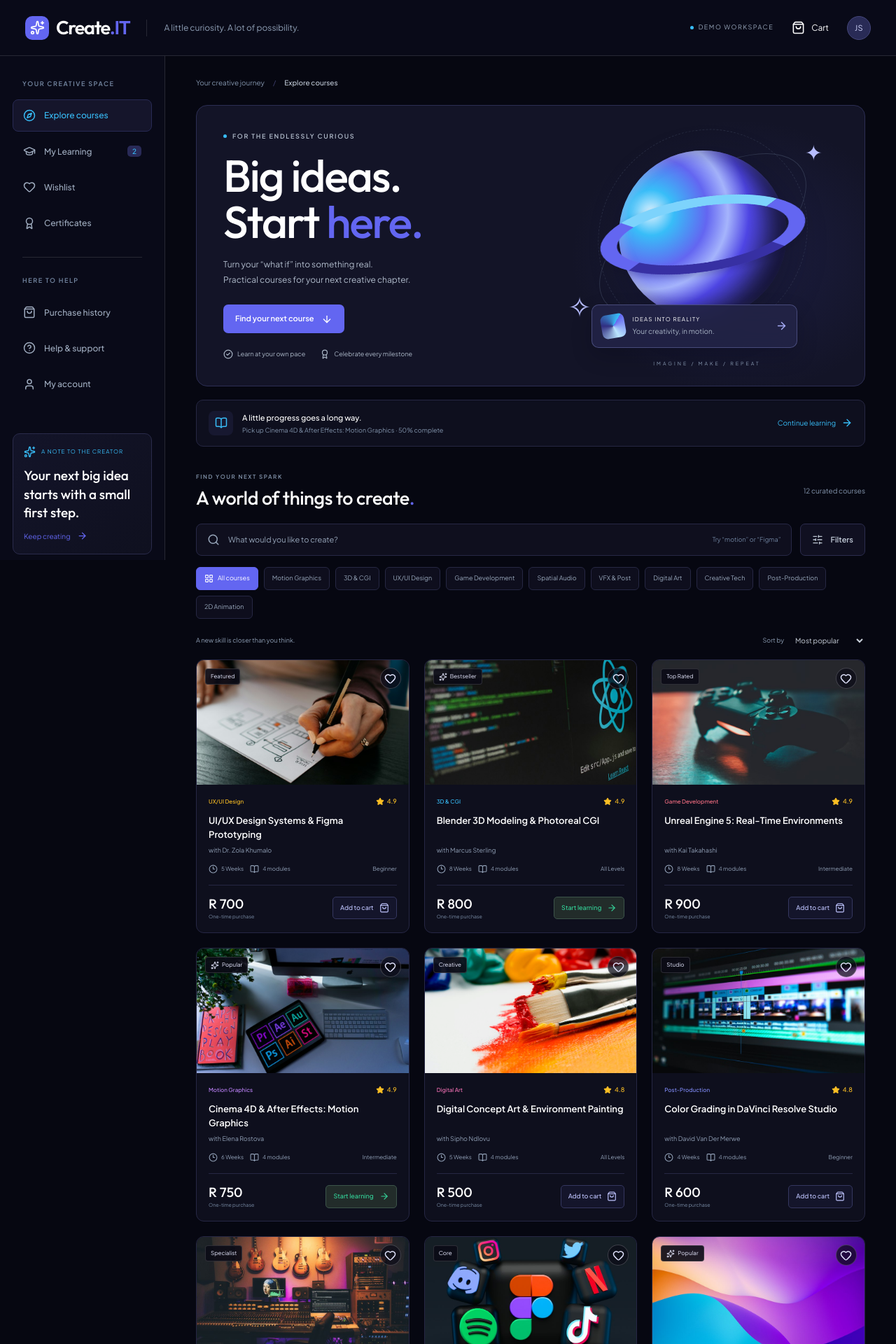
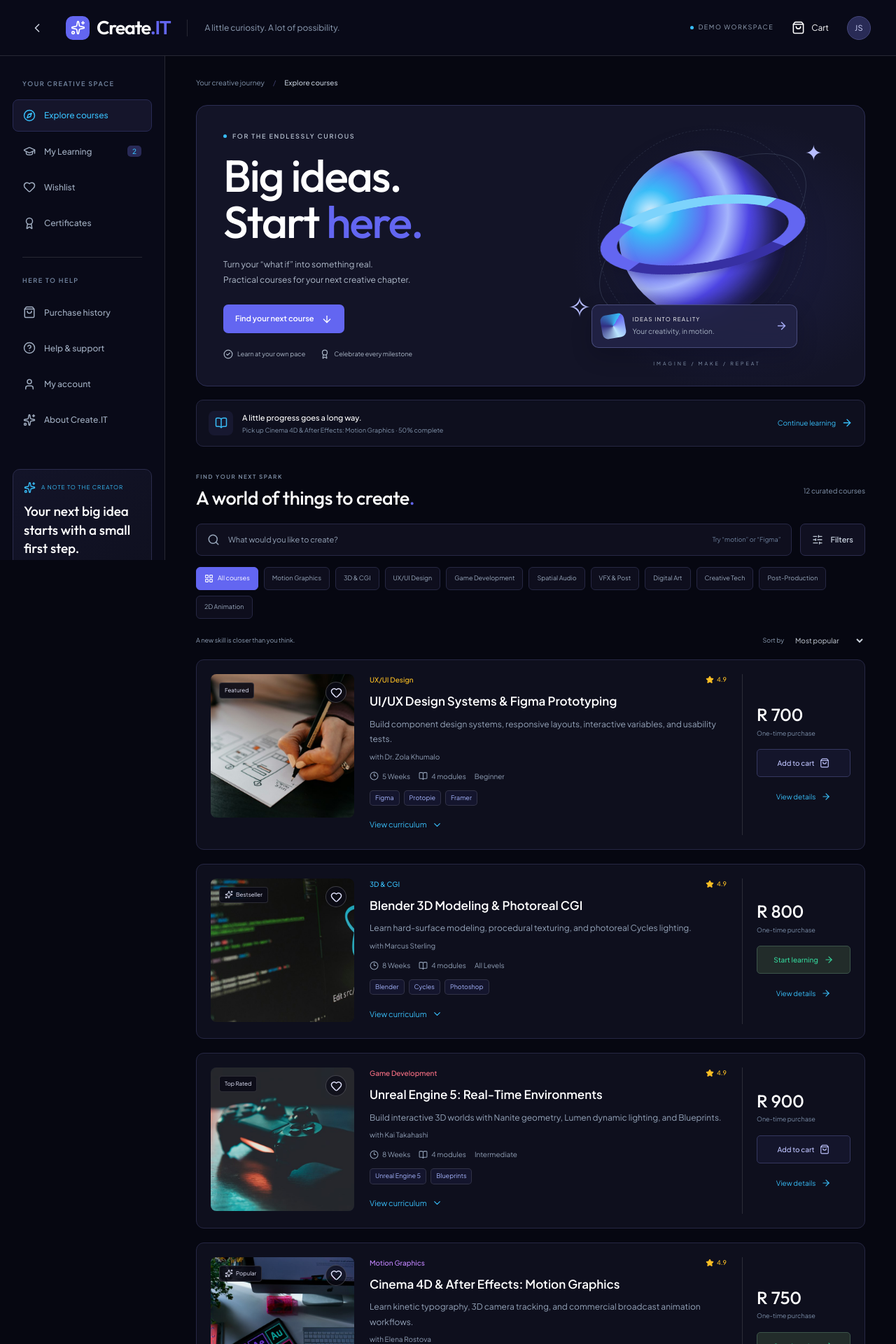
Before and after one commit to RudolphLamp/imy, a React (Vite) app: page / in a window 1280 px wide. Shown: the top 1920 px of the page at 70% size. Built offline with nearby package versions, Linux system fonts and the light colour scheme.

Commit message:
Restore required course lists, About page, footer and collapsible navigation

```diff
--- a/src/App.jsx
+++ b/src/App.jsx
@@ -1,4 +1,4 @@
-import { useCallback, useEffect, useRef, useState } from "react";
+import { lazy, Suspense, useCallback, useEffect, useRef, useState } from "react";
 import {
   ArrowLeft,
   ArrowRight,
@@ -8,6 +8,9 @@ import {
   Sparkles,
 } from "lucide-react";
 import ProductsView from "./components/products/ProductsView";
+import Footer from "./components/Footer";
+
+const LandingPage = lazy(() => import("./components/LandingPage"));
 
 const demoUser = {
   id: "jane.smith@createit.academy",
@@ -265,11 +268,12 @@ function Auth({ mode, onMode, onSuccess }) {
   );
 }
 
-function Home({ onNavigate }) {
+function Home({ onNavigate, onNavigateToTab }) {
   return (
     <div className="fd-home">
       <header>
         <Brand onClick={() => onNavigate("products")} />
+        <button className="fd-text-button" onClick={() => onNavigate("about")}>About Create.IT</button>
         <button className="fd-secondary" onClick={() => onNavigate("login")}>
           Sign in <ArrowRight size={15} />
         </button>
@@ -327,6 +331,7 @@ function Home({ onNavigate }) {
           and Google Fonts. Not an official university learning service.
         </small>
       </main>
+      <Footer onNavigate={onNavigate} onNavigateToTab={onNavigateToTab} />
     </div>
   );
 }
@@ -342,6 +347,8 @@ export default function App() {
       return "products";
     }
   });
+  const [workspaceStart, setWorkspaceStart] = useState({ tab: "catalog", section: "overview" });
+  useEffect(() => { window.scrollTo({ top: 0, behavior: "instant" }); }, [view]);
   const [toast, setToast] = useState(null);
   const timer = useRef(null);
   const showToast = useCallback((message, type = "info") => {
@@ -383,6 +390,14 @@ export default function App() {
     setView("login");
     showToast("You’re signed out. Your learning is saved on this device.");
   };
+  const openWorkspace = (tab = "catalog", section = "overview") => {
+    setWorkspaceStart({ tab, section });
+    enter(user);
+  };
+  const navigatePublic = (target) => {
+    if (target === "products") openWorkspace();
+    else setView(target);
+  };
   return (
     <div className="app-container">
       {toast && (
@@ -402,13 +417,15 @@ export default function App() {
           onLogout={logout}
           onShowToast={showToast}
           onNavigateView={setView}
+          initialTab={workspaceStart.tab}
+          initialSection={workspaceStart.section}
         />
+      ) : view === "about" ? (
+        <Suspense fallback={<main className="fd-loading" role="status">Opening About Create.IT...</main>}>
+          <LandingPage onNavigate={navigatePublic} onNavigateToTab={openWorkspace} />
+        </Suspense>
       ) : view === "landing" ? (
-        <Home
-          onNavigate={(target) =>
-            target === "products" ? enter(user) : setView(target)
-          }
-        />
+        <Home onNavigate={navigatePublic} onNavigateToTab={openWorkspace} />
       ) : (
         <Auth key={view} mode={view} onMode={setView} onSuccess={enter} />
       )}
--- a/src/components/Footer.jsx
+++ b/src/components/Footer.jsx
@@ -74,7 +74,7 @@ export default function Footer({ onNavigate, onNavigateToTab }) {
               <button
                 type="button"
                 onClick={() => {
-                  handleNav('landing');
+                  handleNav('about');
                   window.scrollTo({ top: 0, behavior: 'smooth' });
                 }}
               >
--- a/src/components/LandingPage.jsx
+++ b/src/components/LandingPage.jsx
@@ -16,7 +16,7 @@ import {
 } from 'lucide-react';
 import Footer from './Footer';
 
-export default function LandingPage({ onNavigate }) {
+export default function LandingPage({ onNavigate, onNavigateToTab }) {
   const courses = [
     {
       icon: Film,
@@ -69,8 +69,8 @@ export default function LandingPage({ onNavigate }) {
     },
     {
       icon: Award,
-      title: 'Certified Diplomas',
-      desc: 'Earn industry-recognized credentials to boost your professional portfolio.'
+      title: 'Completion Certificates',
+      desc: 'Celebrate finished courses with downloadable prototype completion certificates.'
     }
   ];
 
@@ -162,16 +162,16 @@ export default function LandingPage({ onNavigate }) {
         {/* Stats Strip */}
         <div className="landing-stats-strip">
           <div className="landing-stat-card">
-            <h3>240+</h3>
+            <h3>12</h3>
             <p>Courses Available</p>
           </div>
           <div className="landing-stat-card">
-            <h3>50k+</h3>
-            <p>Active Students</p>
+            <h3>10</h3>
+            <p>Creative categories</p>
           </div>
           <div className="landing-stat-card">
-            <h3>98%</h3>
-            <p>Satisfaction Rate</p>
+            <h3>100%</h3>
+            <p>Demo checkout</p>
           </div>
           <div className="landing-stat-card">
             <h3>4.8 <Star size={15} fill="#fbbf24" stroke="none" style={{ display: 'inline', verticalAlign: 'middle' }} /></h3>
@@ -194,6 +194,14 @@ export default function LandingPage({ onNavigate }) {
             return (
               <motion.div
                 key={idx}
+                role="button"
+                tabIndex={0}
+                onKeyDown={(event) => {
+                  if (event.key === 'Enter' || event.key === ' ') {
+                    event.preventDefault();
+                    onNavigate('products');
+                  }
+                }}
                 className="landing-course-card"
                 whileHover={{ y: -6, borderColor: 'rgba(99, 102, 241, 0.5)' }}
                 onClick={() => onNavigate('products')}
@@ -243,10 +251,19 @@ export default function LandingPage({ onNavigate }) {
         </div>
       </section>
 
+      <section id="about" className="landing-features-section" aria-labelledby="about-heading">
+        <div className="section-header-center">
+          <span className="section-tag-pill">ABOUT CREATE.IT</span>
+          <h2 id="about-heading" className="section-title">A space for creative learning.</h2>
+          <p className="section-sub">Create.IT is our IMY 320 Multimedia Trends group design project at the University of Pretoria. Explore multimedia courses, save your favourites, track your learning and celebrate each completed course.</p>
+          <p className="section-sub">This student prototype stores activity in your browser. Checkout requires no real payment, and completion certificates are prototype artifacts.</p>
+        </div>
+      </section>
+
       {/* Footer */}
       <Footer
         onNavigate={onNavigate}
-        onNavigateToTab={(_tab) => onNavigate('products')}
+        onNavigateToTab={onNavigateToTab}
       />
     </div>
   );
--- a/src/components/products/ProductsView.jsx
+++ b/src/components/products/ProductsView.jsx
@@ -8,6 +8,8 @@ import {
   Check,
   CheckCircle2,
   ChevronDown,
+  ChevronLeft,
+  ChevronRight,
   Clock3,
   Compass,
   GraduationCap,
@@ -39,6 +41,7 @@ import {
   sampleReviews,
 } from "../../data/customerMockData";
 import fallbackImage from "../../assets/hero.png";
+import Footer from "../Footer";
 
 const money = (amount) =>
   new Intl.NumberFormat("en-ZA", {
@@ -173,6 +176,8 @@ export default function ProductsView({
   onLogout,
   onShowToast,
   onNavigateView,
+  initialTab = "catalog",
+  initialSection = "overview",
 }) {
   const prefix = `createit_${encodeURIComponent((user.id || user.email).toLowerCase())}_`;
   const demo = user.email === DEMO_EMAIL;
@@ -181,10 +186,18 @@ export default function ProductsView({
   const [tab, setTab] = useState(() =>
     new URLSearchParams(location.search).get("view") === "customer"
       ? "customer"
-      : "catalog",
+      : initialTab,
   );
-  const [section, setSection] = useState("overview");
+  const [section, setSection] = useState(initialSection);
   const [mobileOpen, setMobileOpen] = useState(false);
+  const [sidebarCollapsed, setSidebarCollapsed] = useState(() => {
+    try { return localStorage.getItem("createit_sidebar_collapsed") === "true"; }
+    catch { return false; }
+  });
+  useEffect(() => {
+    try { localStorage.setItem("createit_sidebar_collapsed", String(sidebarCollapsed)); }
+    catch { /* Navigation remains usable without storage. */ }
+  }, [sidebarCollapsed]);
   const [query, setQuery] = useState("");
   const [category, setCategory] = useState("All");
   const [sort, setSort] = useState("popular");
@@ -467,6 +480,7 @@ export default function ProductsView({
         <h3>
           <button onClick={() => openCourse(c.id)}>{c.title}</button>
         </h3>
+        <p className="fd-course-description">{c.description}</p>
         <p className="fd-instructor">with {c.instructor}</p>
         <div className="fd-course-meta">
           <span>
@@ -479,6 +493,14 @@ export default function ProductsView({
           </span>
           <span>{c.level === "Beginner to Pro" ? "Beginner" : c.level}</span>
         </div>
+        <div className="fd-course-tools" aria-label="Course tools">
+          {c.tools.map((tool) => <span key={tool}>{tool}</span>)}
+        </div>
+        <details className="fd-list-curriculum">
+          <summary>View curriculum <ChevronDown size={15} /></summary>
+          <ol>{c.lessons.map((lesson) => <li key={lesson}>{lesson}</li>)}</ol>
+        </details>
+      </div>
         <div className="fd-course-bottom">
           <div>
             <strong>{money(c.price)}</strong>
@@ -501,17 +523,29 @@ export default function ProductsView({
               <ShoppingBag size={14} />
             )}
           </button>
+          <button className="fd-text-button" onClick={() => openCourse(c.id)}>
+            View details <ArrowRight size={14} />
+          </button>
         </div>
-      </div>
     </article>
   );
 
   return (
-    <div className="fd-app">
+    <div className={`fd-app ${sidebarCollapsed ? "fd-sidebar-collapsed" : ""}`}>
       <a className="fd-skip" href="#main-content">
         Skip to content
       </a>
       <header className="fd-header">
+        <button
+          className="fd-collapse-toggle fd-icon-button"
+          aria-label={sidebarCollapsed ? "Expand navigation" : "Collapse navigation"}
+          title={sidebarCollapsed ? "Expand navigation" : "Collapse navigation"}
+          aria-expanded={!sidebarCollapsed}
+          aria-controls="main-navigation"
+          onClick={() => setSidebarCollapsed((value) => !value)}
+        >
+          {sidebarCollapsed ? <ChevronRight size={20} /> : <ChevronLeft size={20} />}
+        </button>
         <button
           className="fd-menu-toggle fd-icon-button"
           aria-label={mobileOpen ? "Close navigation" : "Open navigation"}
@@ -626,6 +660,9 @@ export default function ProductsView({
           >
             <User size={18} />
             My account
+          </button>
+          <button onClick={() => onNavigateView("about")}>
+            <Sparkles size={18} /> About Create.IT
           </button>
         </nav>
         <div className="fd-sidebar-bottom">
@@ -996,7 +1033,7 @@ export default function ProductsView({
                 </label>
               </div>
               {filtered.length ? (
-                <div className="fd-course-grid">{filtered.map(renderCard)}</div>
+                <div className="fd-course-list">{filtered.map(renderCard)}</div>
               ) : (
                 <EmptyState
                   icon={Search}
@@ -1132,7 +1169,7 @@ export default function ProductsView({
               <p>All the courses you want to come back to.</p>
             </div>
             {wishlist.length ? (
-              <div className="fd-course-grid">
+              <div className="fd-course-list">
                 {courses.filter((c) => wishlist.includes(c.id)).map(renderCard)}
               </div>
             ) : (
@@ -1316,33 +1353,7 @@ export default function ProductsView({
             onDismissOrder={() => setNewOrderId(null)}
           />
         )}
-        <footer className="fd-footer">
-          <div>
-            <button className="fd-brand" onClick={() => navigate("catalog")}>
-              Create<span className="fd-brand-dot">.IT</span>
-            </button>
-            <span>Stay curious. Keep creating.</span>
-          </div>
-          <p>
-            © 2026 Create.IT · IMY 320 final design · University of Pretoria
-            student project.
-          </p>
-          <div>
-            <button onClick={() => navigate("customer", "support")}>
-              Help & support
-            </button>
-            <button onClick={() => navigate("customer", "profile")}>
-              Your data
-            </button>
-            <button onClick={() => onNavigateView("landing")}>
-              About Create.IT
-            </button>
-          </div>
-          <small>
-            Built with React · Vite · Lucide · html2canvas · Google Fonts. Local
-            browser prototype; no real payments or emails.
-          </small>
-        </footer>
+        <Footer onNavigate={onNavigateView} onNavigateToTab={navigate} />
       </main>
       {checkoutOpen && (
         <Checkout
--- a/src/final.css
+++ b/src/final.css
@@ -2886,3 +2886,142 @@ body {
     transform: translateX(0);
   }
 }
+
+/* Restore the required list catalogue and original shared footer. */
+.fd-course-list {
+  display: flex;
+  flex-direction: column;
+  gap: 20px;
+}
+.fd-course-list .fd-course-card {
+  display: grid;
+  grid-template-columns: 205px minmax(0, 1fr) 155px;
+  align-items: start;
+  gap: 22px;
+  padding: 20px;
+}
+.fd-course-list .fd-course-card:hover { transform: none; }
+.fd-course-list .fd-course-cover {
+  aspect-ratio: 1;
+  border-radius: 8px;
+}
+.fd-course-list .fd-course-body { padding: 0; min-width: 0; }
+.fd-course-list .fd-course-body h3 { font-size: 17px; min-height: 0; }
+.fd-course-list .fd-course-topline { font-size: 10px; }
+.fd-course-description {
+  color: var(--text-muted);
+  font-size: 12px;
+  line-height: 1.8;
+  margin-top: 9px;
+}
+.fd-course-list .fd-instructor { font-size: 10px; }
+.fd-course-list .fd-course-meta { font-size: 10px; padding: 12px 0; gap: 12px; }
+.fd-course-list .fd-course-meta > span:last-child { margin-left: 0; }
+.fd-course-tools { display: flex; flex-wrap: wrap; gap: 6px; }
+.fd-course-tools span {
+  padding: 3px 7px;
+  font-size: 9px;
+  border: 1px solid var(--bg-card-border);
+  border-radius: 5px;
+  color: #a5b4fc;
+  background: rgba(99, 102, 241, 0.08);
+}
+.fd-list-curriculum { margin-top: 12px; font-size: 11px; }
+.fd-list-curriculum summary {
+  cursor: pointer;
+  display: flex;
+  align-items: center;
+  gap: 7px;
+  color: var(--accent-cyan);
+  width: fit-content;
+  min-height: 30px;
+}
+.fd-list-curriculum summary::-webkit-details-marker { display: none; }
+.fd-list-curriculum[open] summary svg { transform: rotate(180deg); }
+.fd-list-curriculum ol { padding: 8px 0 0 20px; color: var(--text-muted); }
+.fd-list-curriculum li { padding: 4px 0; }
+.fd-course-list .fd-course-bottom {
+  align-self: stretch;
+  flex-direction: column;
+  align-items: stretch;
+  justify-content: center;
+  padding: 0 0 0 20px;
+  border-top: 0;
+  border-left: 1px solid var(--bg-card-border);
+  gap: 15px;
+}
+.fd-course-list .fd-course-bottom strong { font-size: 25px; }
+.fd-course-list .fd-course-bottom small { font-size: 9px; margin-top: 3px; }
+.fd-course-list .fd-add { min-height: 40px; font-size: 10px; white-space: normal; }
+.fd-course-list .fd-course-bottom > .fd-text-button { justify-content: center; font-size: 10px; }
+.fd-main > .site-footer { margin-top: 62px; }
+.fd-main .site-footer-inner { padding-left: 0; padding-right: 0; gap: 28px; }
+.fd-main .footer-bottom-inner { padding-left: 0; padding-right: 0; }
+.fd-home > header .fd-brand { margin-right: auto; }
+.fd-home > .site-footer { margin-bottom: 0; }
+.landing-page-container #about { scroll-margin-top: 30px; }
+.landing-page-container #about .section-sub + .section-sub { margin-top: 20px; }
+.fd-collapse-toggle { flex-shrink: 0; }
+@media (min-width: 781px) {
+  .fd-sidebar-collapsed .fd-sidebar { visibility: hidden; width: 0; padding: 0; border: 0; }
+  .fd-sidebar-collapsed .fd-main { margin-left: 0; max-width: 1640px; }
+}
+@media (max-width: 1100px) {
+  .fd-course-list .fd-course-card { grid-template-columns: 150px minmax(0, 1fr); gap: 18px; }
+  .fd-course-list .fd-course-bottom {
+    grid-column: 2;
+    border-left: 0;
+    border-top: 1px solid var(--bg-card-border);
+    padding: 14px 0 0;
+    flex-direction: row;
+    align-items: center;
+    justify-content: flex-start;
+    flex-wrap: wrap;
+  }
+  .fd-course-list .fd-course-bottom strong { font-size: 21px; }
+}
+@media (max-width: 780px) {
+  .fd-collapse-toggle { display: none; }
+  .fd-course-list .fd-course-card { grid-template-columns: 140px minmax(0, 1fr); }
+}
+@media (max-width: 540px) {
+  .fd-course-list .fd-course-card { grid-template-columns: minmax(0, 1fr); padding: 16px; gap: 16px; }
+  .fd-course-list .fd-course-cover { aspect-ratio: 1.8; }
+  .fd-course-list .fd-course-bottom { grid-column: 1; gap: 12px; }
+  .fd-course-list .fd-course-bottom > div { margin-right: auto; }
+  .fd-course-list .fd-course-bottom > .fd-text-button { width: 100%; justify-content: flex-start; }
+  .fd-course-list .fd-course-body h3 { font-size: 16px; }
+  .fd-home > header { flex-wrap: wrap; gap: 16px; }
+}
+@media print {
+  .site-footer { display: none !important; }
+}
+
+/* Keep the restored About page on the same document scroll as the workspace. */
+.landing-page-container { height: auto; overflow: visible; }
+.landing-course-card[role="button"] { cursor: pointer; }
+.landing-course-card:focus-visible { outline: 2px solid var(--accent-cyan); outline-offset: 4px; }
+@media (max-width: 900px) {
+  .landing-navbar { flex-wrap: wrap; gap: 20px; }
+  .landing-nav-links { order: 3; width: 100%; justify-content: center; gap: 24px; }
+  .landing-courses-grid { grid-template-columns: repeat(2, minmax(0, 1fr)); }
+}
+@media (max-width: 540px) {
+  .landing-navbar { padding: 20px 16px; gap: 16px; }
+  .landing-nav-brand .brand-title { font-size: 25px; }
+  .landing-nav-actions { gap: 8px; }
+  .landing-nav-actions button { padding: 8px 10px; font-size: 10px; }
+  .landing-nav-links { gap: 20px; }
+  .landing-nav-links a, .landing-nav-links button { font-size: 12px; }
+  .landing-hero-section { padding: 36px 18px; }
+  .landing-hero-title { font-size: 38px; letter-spacing: -1px; }
+  .landing-hero-sub { font-size: 15px; }
+  .landing-eyebrow-pill { font-size: 9px; padding: 6px 10px; }
+  .landing-hero-cta-group { flex-direction: column; margin-bottom: 36px; }
+  .landing-stats-strip { padding: 20px 14px; gap: 16px; }
+  .landing-stat-card h3 { font-size: 25px; }
+  .landing-courses-section, .landing-features-section { padding: 36px 18px; }
+  .landing-courses-grid { grid-template-columns: minmax(0, 1fr); }
+  .landing-page-container .section-title { font-size: 30px; }
+  .landing-page-container .section-sub { font-size: 14px; }
+}
```
Also changed, not shown: 2 other files (tests, documents, lock files or other folders).
